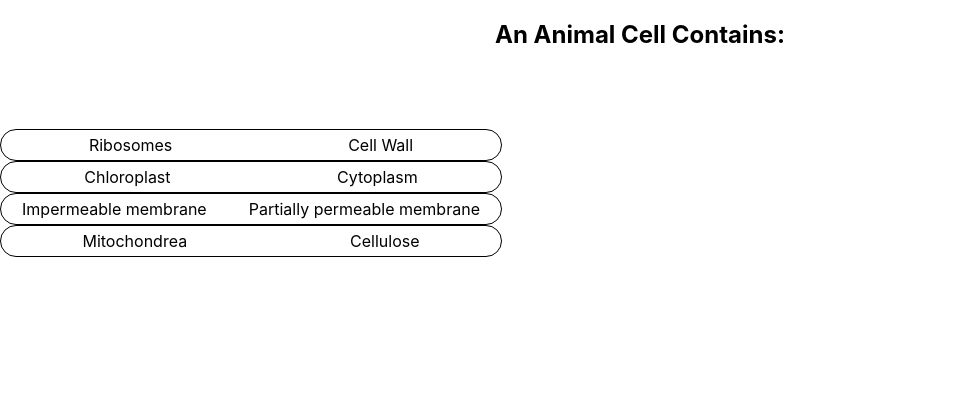
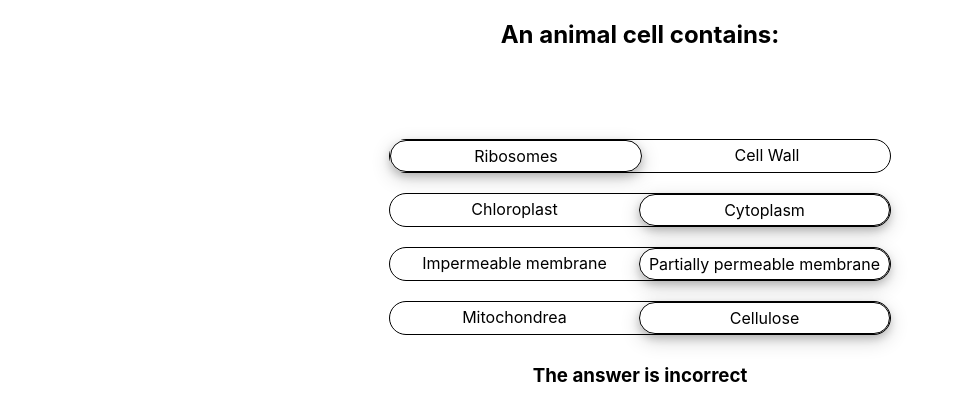
Before and after one commit to harrystacey123/seneca-technical-task, a React (Create React App) app: page / in a window 1280 px wide. Shown: the top 420 px of the page, without its empty margins (0-959 px from the left). Built offline with nearby package versions, Linux system fonts and the light colour scheme.

Commit message:
setting state

```diff
--- a/src/App.css
+++ b/src/App.css
@@ -6,7 +6,7 @@
 
 .options-div {
   display: flex;
-  justify-content: center;
+  align-items: center;
   margin-top: 5rem;
   flex-direction: column;
 }
@@ -17,9 +17,26 @@
   width: 500px;
   display: flex;
   justify-content: space-around;
+  margin: 10px;
+}
+
+.answer3 {
+  border: 1px solid black;
+  box-shadow: 0 4px 8px 0 rgba(0, 0, 0, 0.2), 0 6px 20px 0 rgba(0, 0, 0, 0.19);
 }
 
 .answer {
-  padding: 5px;
+  padding: 5px 0;
   border-radius: 100px;
+  width: 250px;
 }
+
+.highlighted {
+  color: blue;
+  background-color: yellow;
+}
+
+.non-highlighted {
+  color: black;
+  background-color: white;
+}
--- a/src/App.js
+++ b/src/App.js
@@ -1,9 +1,9 @@
-import React from 'react';
+import React, { Component } from 'react';
 import './App.css';
 import Options from './Options';
 
 let question = {
-  heading: 'An Animal Cell Contains:',
+  heading: 'An animal cell contains:',
   answer1: {
     wrongAnswer: 'Cell Wall',
     correctAnswer: 'Ribosomes'
@@ -22,15 +22,24 @@ let question = {
   }
 }
 
+class App extends Component {
 
+  constructor(props) {
+    super(props);
+    this.state = {
+      isCorrect: false
+    }
+  }
 
-function App() {
+  render() {
     return (
       <div className="App">
         <h2>{question.heading}</h2>
         <Options question={question} />
+        <h3>The answer is <span>{this.state.isCorrect ? 'correct' : 'incorrect'}</span></h3>
       </div>
     );
   }
+}
 
 export default App;
--- a/src/Options.js
+++ b/src/Options.js
@@ -1,24 +1,49 @@
 import React, { Component } from 'react';
 
 class Options extends Component {
+
+    constructor(props) {
+        super(props);
+        this.state = {
+            answer1WrongActive: false,
+            answer1Correct: 'non-highlighted',
+            answer2Wrong: 'non-highlighted',
+            answer2Correct: 'highlighted',
+            answer3Wrong: 'non-highlighted',
+            answer3Correct: 'highlighted',
+            answer4Wrong: 'highlighted',
+            answer4Correct: 'non-highlighted',
+        };
+        this.handleClick = this.handleClick.bind(this)
+    }
+
+    handleClick() {
+        const currentState = this.state.answer1WrongActive;
+        this.setState({answer1WrongActive: !currentState});
+    };
+
     render() {
         return(
             <div className='options-div'>
                 <div className='answer-div'>
-                    <div className='answer answer1'>{this.props.question.answer1.correctAnswer}</div>
-                    <div className='answer answer2'>{this.props.question.answer1.wrongAnswer}</div>
+                    <div className={this.state.answer1WrongActive ? 'highlighted' : 'non-highlighted'} onClick={this.handleClick}>
+                        <div className='answer answer1 answer3'>{this.props.question.answer1.correctAnswer}</div>
+                    </div>
+                    <div >
+                        <div className='answer answer2'>{this.props.question.answer1.wrongAnswer}</div>
+                    </div>
                 </div>
                 <div className='answer-div'>
                     <div className='answer answer1'>{this.props.question.answer2.wrongAnswer}</div>
-                    <div className='answer answer2'>{this.props.question.answer2.correctAnswer}</div>
+                    <div className='answer answer2 answer3'>{this.props.question.answer2.correctAnswer}</div>
                 </div>
                 <div className='answer-div'>
                     <div className='answer answer1'>{this.props.question.answer3.wrongAnswer}</div>
-                    <div className='answer answer2'>{this.props.question.answer3.correctAnswer}</div>
+                    <div className='answer answer2 answer3'>{this.props.question.answer3.correctAnswer}</div>
                 </div>
                 <div className='answer-div'>
                     <div className='answer answer1'>{this.props.question.answer4.correctAnswer}</div>
-                    <div className='answer answer2'>{this.props.question.answer4.wrongAnswer}</div>
+                    <div className='answer answer2 answer3'>{this.props.question.answer4.wrongAnswer}</div>
                 </div>
             </div>
         )
```
Lines whose indentation alone changed are shown as unchanged.
